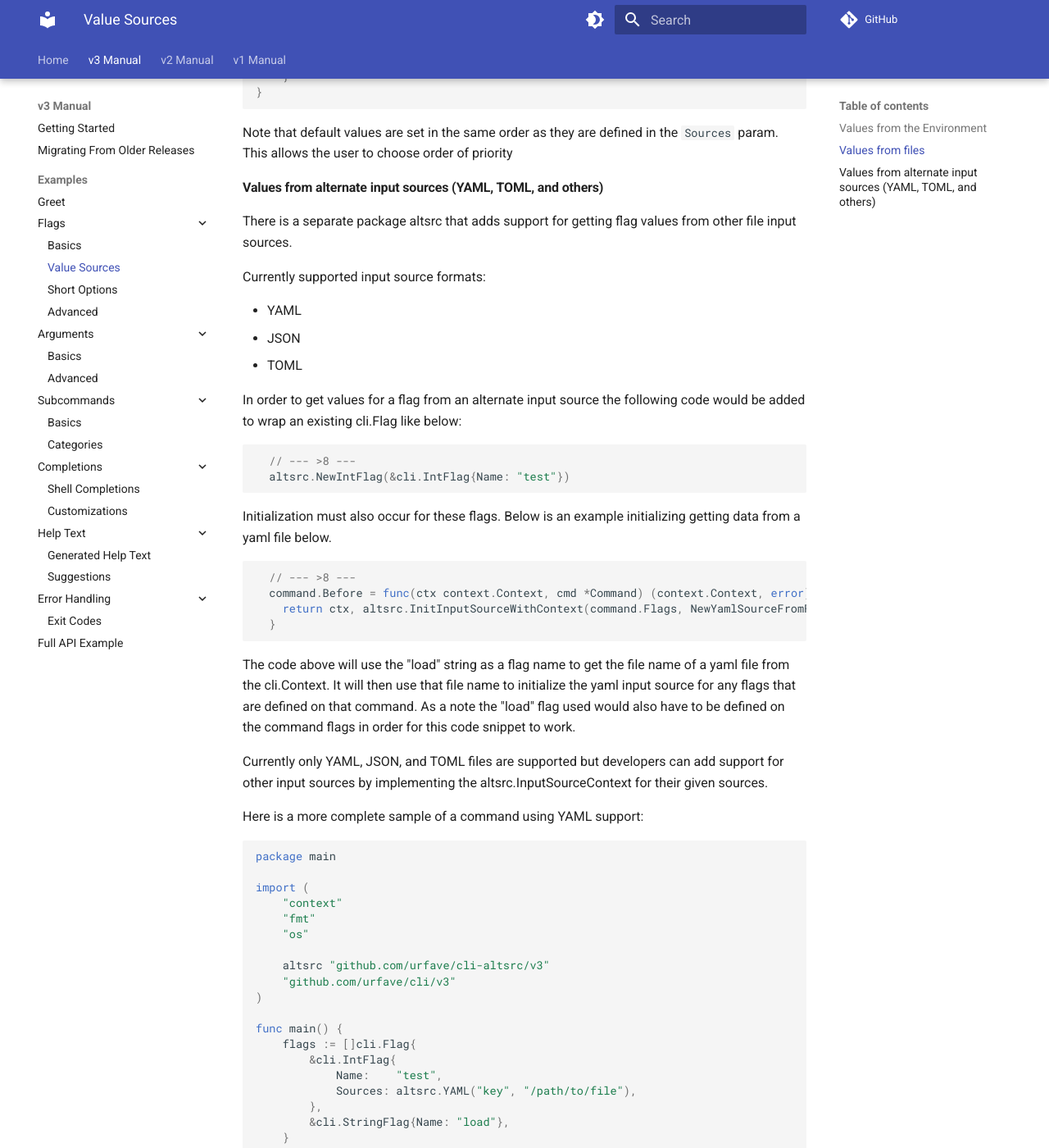
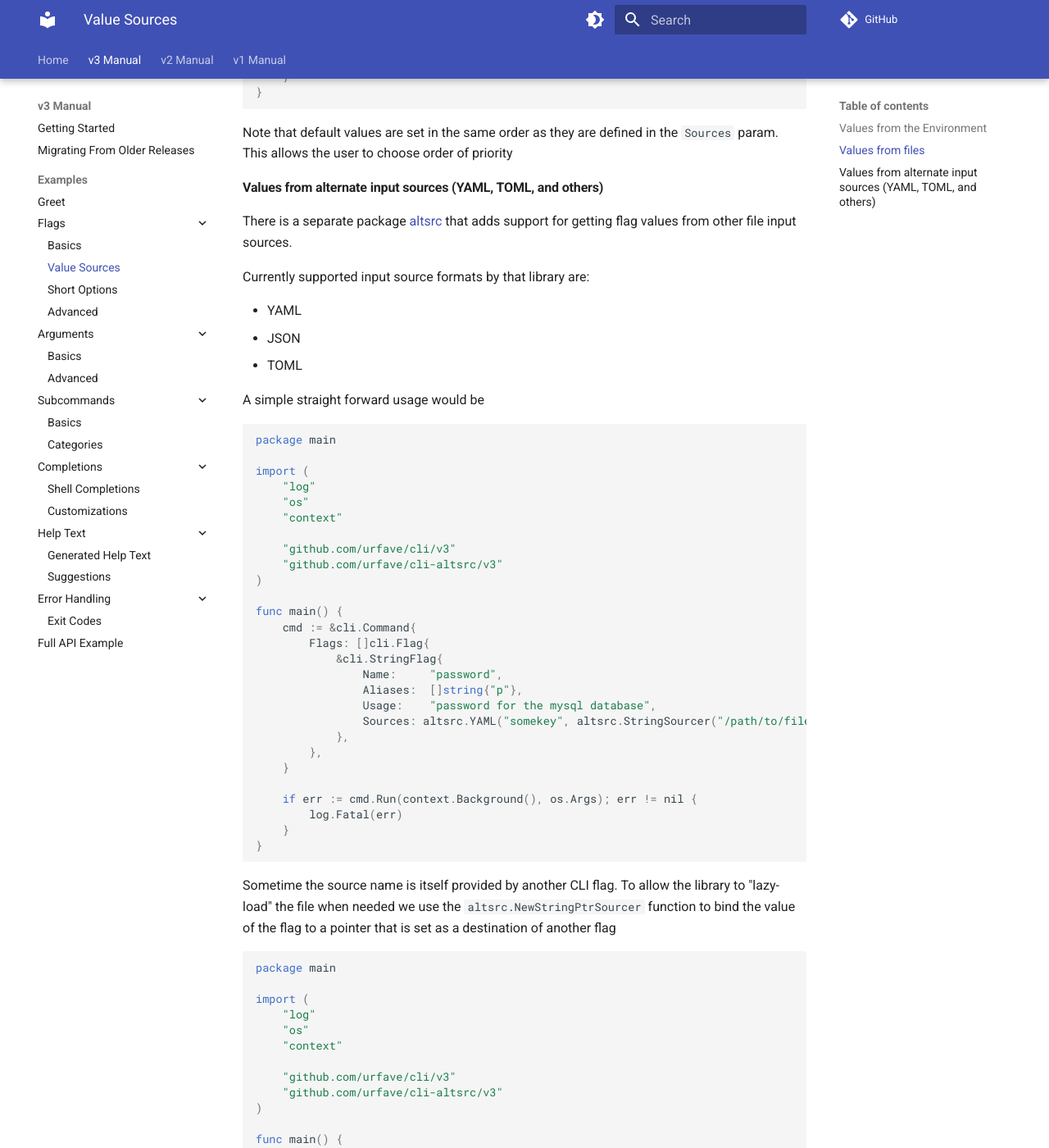
Before and after one commit to urfave/cli, an MkDocs documentation site: the page built from docs/v3/examples/flags/value-sources.md, in a window 1280 px wide and 1400 px high, scrolled down 2188 px. Shown: the whole window at 82% size. Built offline with MkDocs 1.6.1 and Material for MkDocs 9.7.7, drawn with Linux system fonts in a browser that asks for light colours; comment, search, counter and statistics services are not loaded; some of the changed text lies outside the part shown.

Commit message:
Add docs for advanced value source

````diff
--- a/docs/v3/examples/flags/value-sources.md
+++ b/docs/v3/examples/flags/value-sources.md
@@ -136,78 +136,85 @@
 
 #### Values from alternate input sources (YAML, TOML, and others)
 
-There is a separate package altsrc that adds support for getting flag values
+There is a separate package [altsrc](https://github.com/urfave/cli-altsrc) that adds support for getting flag values
 from other file input sources.
 
-Currently supported input source formats:
+Currently supported input source formats by that library are:
 
 - YAML
 - JSON
 - TOML
 
-In order to get values for a flag from an alternate input source the following
-code would be added to wrap an existing cli.Flag like below:
+A simple straight forward usage would be
 
-```go
-  // --- >8 ---
-  altsrc.NewIntFlag(&cli.IntFlag{Name: "test"})
-```
-
-Initialization must also occur for these flags. Below is an example initializing
-getting data from a yaml file below.
-
-```go
-  // --- >8 ---
-  command.Before = func(ctx context.Context, cmd *Command) (context.Context, error) {
-	return ctx, altsrc.InitInputSourceWithContext(command.Flags, NewYamlSourceFromFlagFunc("load"))
-  }
-```
-
-The code above will use the "load" string as a flag name to get the file name of
-a yaml file from the cli.Context.  It will then use that file name to initialize
-the yaml input source for any flags that are defined on that command.  As a note
-the "load" flag used would also have to be defined on the command flags in order
-for this code snippet to work.
-
-Currently only YAML, JSON, and TOML files are supported but developers can add
-support for other input sources by implementing the altsrc.InputSourceContext
-for their given sources.
-
-Here is a more complete sample of a command using YAML support:
-
-<!-- {
-  "args": ["&#45;&#45;help"],
-  "output": "&#45&#45;test int.*default: 0"
-} -->
 ```go
 package main
 
 import (
+	"log"
+	"os"
 	"context"
-	"fmt"
-	"os"
 
-	altsrc "github.com/urfave/cli-altsrc/v3"
 	"github.com/urfave/cli/v3"
+	"github.com/urfave/cli-altsrc/v3"
 )
 
 func main() {
-	flags := []cli.Flag{
-		&cli.IntFlag{
-			Name:    "test",
-			Sources: altsrc.YAML("key", "/path/to/file"),
+	cmd := &cli.Command{
+		Flags: []cli.Flag{
+			&cli.StringFlag{
+				Name:     "password",
+				Aliases:  []string{"p"},
+				Usage:    "password for the mysql database",
+				Sources: altsrc.YAML("somekey", altsrc.StringSourcer("/path/to/filename")),
+			},
 		},
-		&cli.StringFlag{Name: "load"},
 	}
 
+	if err := cmd.Run(context.Background(), os.Args); err != nil {
+		log.Fatal(err)
+	}
+}
+```
+
+Sometime the source name is itself provided by another CLI flag. To allow the library to "lazy-load"
+the file when needed we use the `altsrc.NewStringPtrSourcer` function to bind the value of the flag
+to a pointer that is set as a destination of another flag
+
+```go
+package main
+
+import (
+	"log"
+	"os"
+	"context"
+
+	"github.com/urfave/cli/v3"
+	"github.com/urfave/cli-altsrc/v3"
+)
+
+func main() {
+	var filename string
 	cmd := &cli.Command{
-		Action: func(context.Context, *cli.Command) error {
-			fmt.Println("--test value.*default: 0")
-			return nil
+		Flags: []cli.Flag{
+			&cli.StringFlag{
+				Name:     "file",
+				Aliases:  []string{"f"},
+				Value:  "/path/to/default",
+				Usage:    "filename for mysql database",
+				Destination: &filename,
+			},
+			&cli.StringFlag{
+				Name:     "password",
+				Aliases:  []string{"p"},
+				Usage:    "password for the mysql database",
+				Sources: altsrc.YAML("somekey", altsrc.NewStringPtrSourcer(&filename)),
+			},
 		},
-		Flags: flags,
 	}
 
-	cmd.Run(context.Background(), os.Args)
+	if err := cmd.Run(context.Background(), os.Args); err != nil {
+		log.Fatal(err)
+	}
 }
 ```
````
